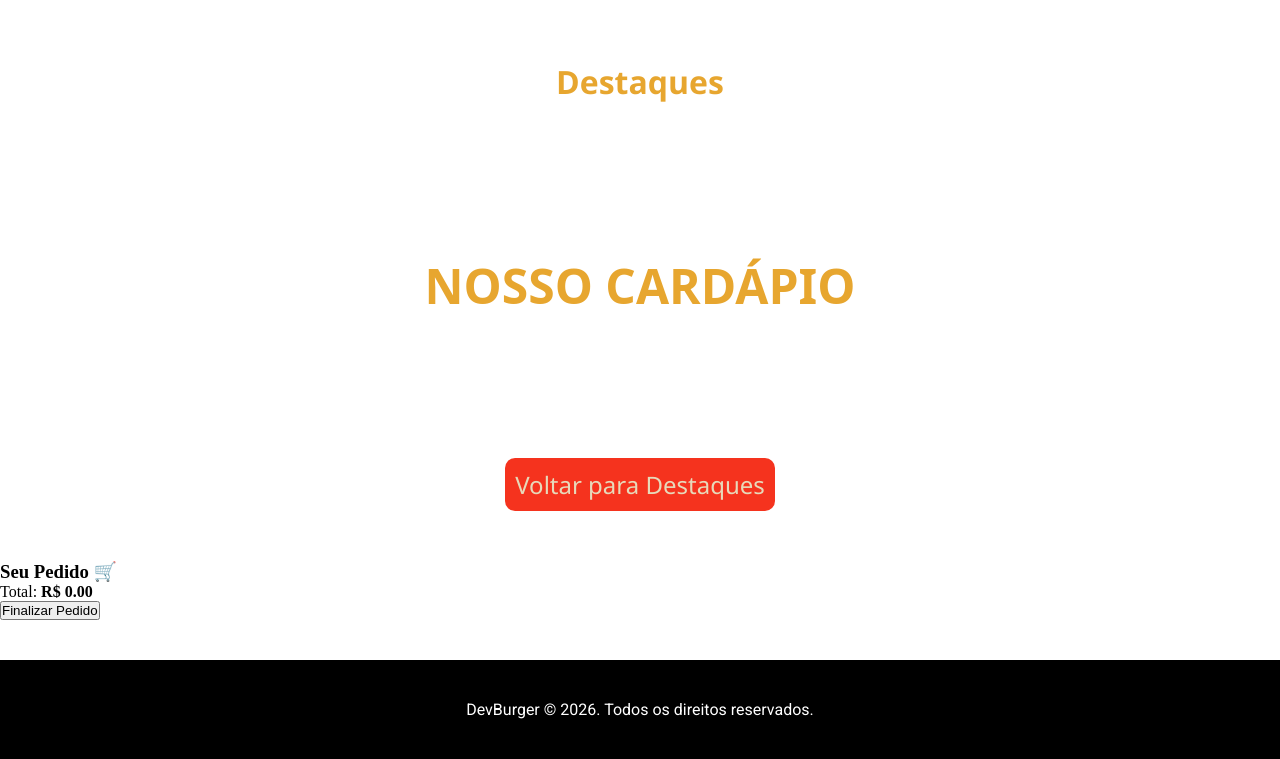
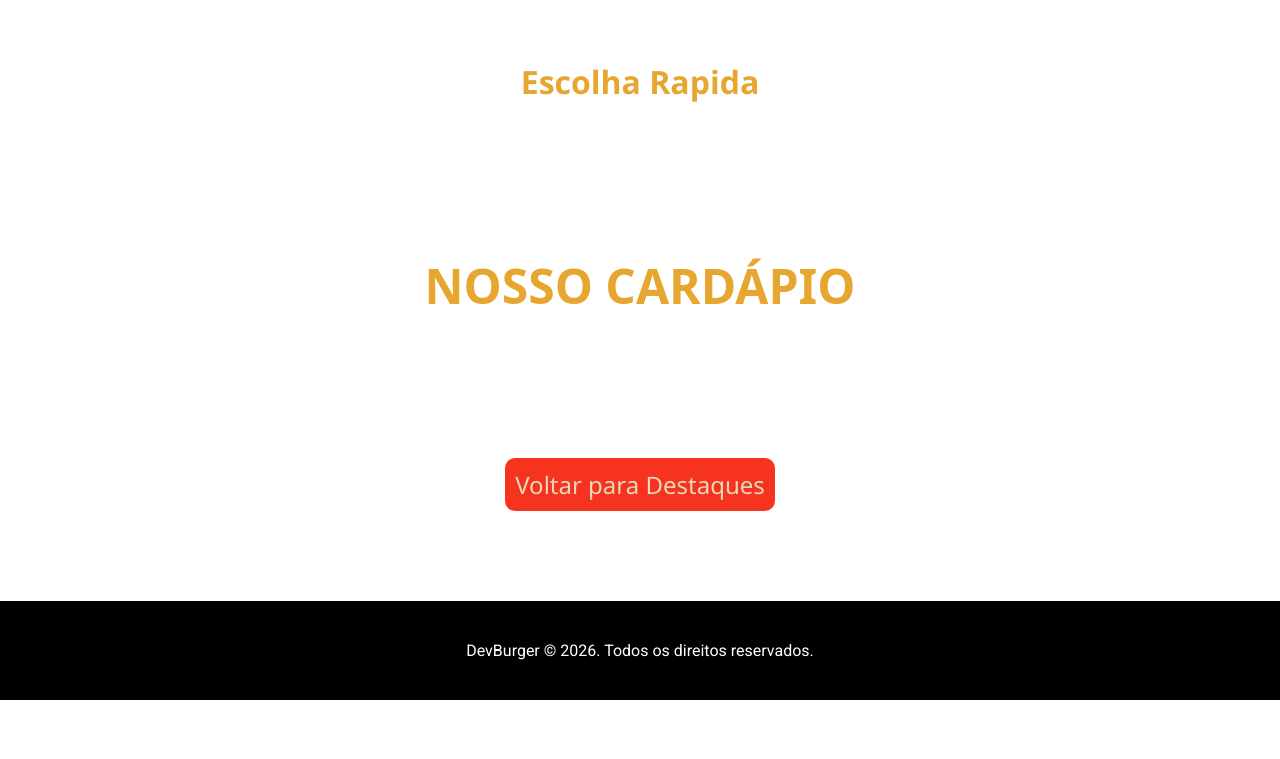
Before and after one commit to gabimichachi/DevBurguer2-main, a Flask app: page / in a window 1280 px wide. Shown: the part 490-1249 px from the top of the page. After the commit the page ends 1190 px from the top, so only its background shows below. Run offline with Flask 3, Linux system fonts and the light colour scheme; data that the repository does not hold is empty.

Commit message:
comitandooooooo

```diff
--- a/templates/index.html
+++ b/templates/index.html
@@ -14,7 +14,7 @@
 
 <section class="categories" id="destaques"> <div class="categories__container">
 
-    <h2 class="categories__title">Destaques</h2>
+    <h2 class="categories__title">Escolha Rapida</h2>
 
     <div class="categories__list">
       {% for destaque in destaques %}
@@ -24,7 +24,6 @@
           alt="{{ destaque.produto }}"
           class="category-item__img"
         />
-        {# Ajustado o link para uma rota hipotética de produto #}
         <a href="/produto/{{ destaque.codigo }}" class="button button--small">
           EU QUERO
         </a>
--- a/templates/layout.html
+++ b/templates/layout.html
@@ -3,16 +3,12 @@
   <head>
     <meta charset="UTF-8" />
     <meta name="viewport" content="width=device-width, initial-scale=1.0" />
-    <title>DevBurger - Flex & Grid 2026</title>
-
-    <link rel="preconnect" href="https://fonts.googleapis.com" />
+    <title>DevBurger - Flex & Grid 2026</title> <link rel="preconnect" href="https://fonts.googleapis.com" />
     <link rel="preconnect" href="https://fonts.gstatic.com" crossorigin />
-
     <link
       href="https://fonts.googleapis.com/css2?family=Roboto:wght@400;700&family=Oswald:wght@500&display=swap"
       rel="stylesheet"
     />
-
     <link
       rel="stylesheet"
       href="https://fonts.googleapis.com/css2?family=Material+Symbols+Outlined:opsz,wght,FILL,GRAD@24,400,0,0"
@@ -26,7 +22,6 @@
     {% block css_adicional %}
     {% endblock %}
   </head>
-
   <body>
 
     <header class="header">
@@ -38,15 +33,12 @@
             <li class="header__item">
               <a href="/" class="header__link">Home</a>
             </li>
-
             <li class="header__item">
               <a href="#menu" class="header__link">Cardápio</a>
             </li>
-
             <li class="header__item">
               <a href="#" class="header__link">Sobre</a>
             </li>
-
             <li class="header__item">
               <a href="#" class="header__link">Contato</a>
             </li>
@@ -57,7 +49,6 @@
           <a href="#" class="header__icon" title="Facebook">
             <span class="material-symbols-outlined">thumb_up</span>
           </a>
-
           <a href="#" class="header__icon" title="Instagram">
             <span class="material-symbols-outlined">photo_camera</span>
           </a>
@@ -69,37 +60,7 @@
       </div>
     </header>
 
-    <!-- LAYOUT PRINCIPAL -->
-    <main class="layout">
-
-      <!-- CONTEÚDO -->
-      <section class="content">
-        {% block conteudo %}
-        {% endblock %}
-      </section>
-
-      <!-- SIDEBAR DO CARRINHO -->
-      <aside class="cart-sidebar">
-        <h3>Seu Pedido 🛒</h3>
-
-        <ul id="cart-items">
-          <!-- itens adicionados -->
-        </ul>
-
-        <div class="cart-footer">
-          <p>
-            Total:
-            <strong>
-              R$ <span id="cart-total">0.00</span>
-            </strong>
-          </p>
-
-          <button class="btn-finish" onclick="checkout()">
-            Finalizar Pedido
-          </button>
-        </div>
-      </aside>
-
+    <main> {% block conteudo %} {% endblock %}
     </main>
 
     <footer class="footer">
@@ -108,8 +69,7 @@
       </p>
     </footer>
 
-    {% block scripts %}
-    {% endblock %}
-
+    {# Espaço para scripts se precisar no futuro #}
+    {% block scripts %}{% endblock %}
   </body>
 </html>
```
Also changed, not shown: js/carrinho.js (+29 -0 lines).
